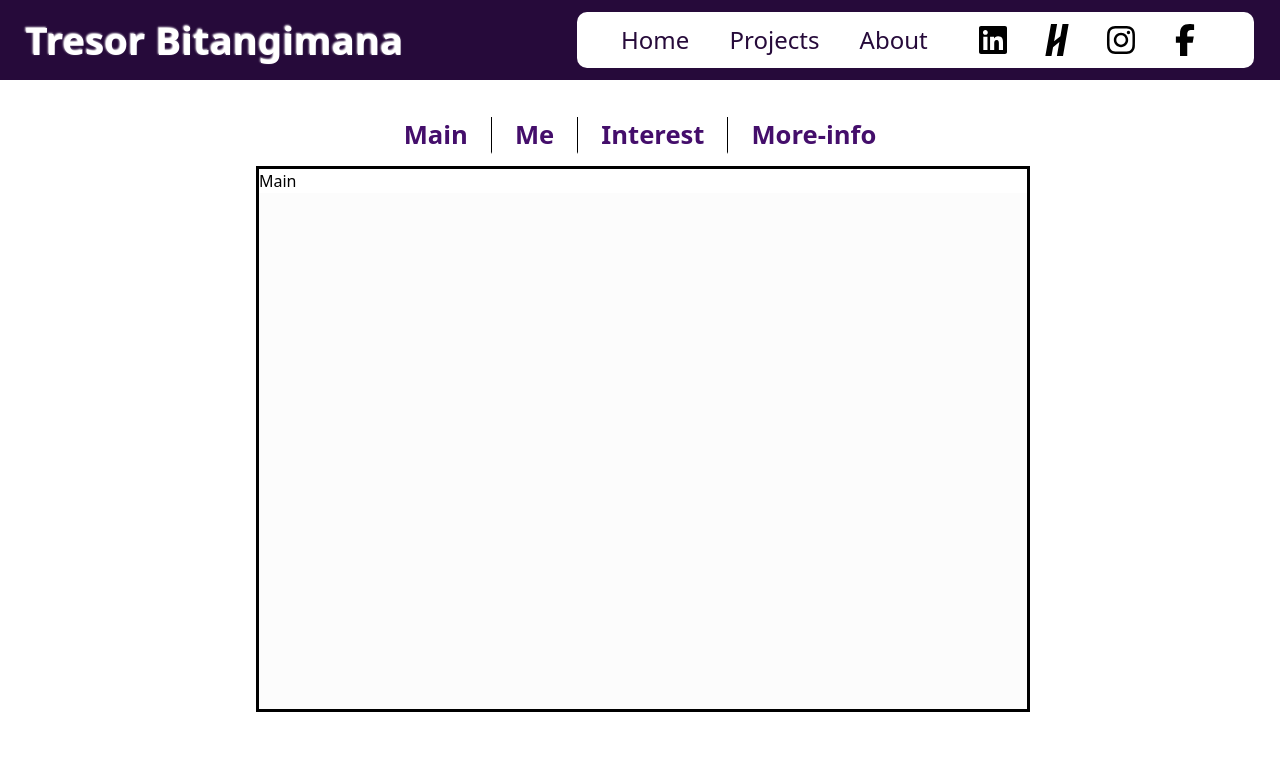
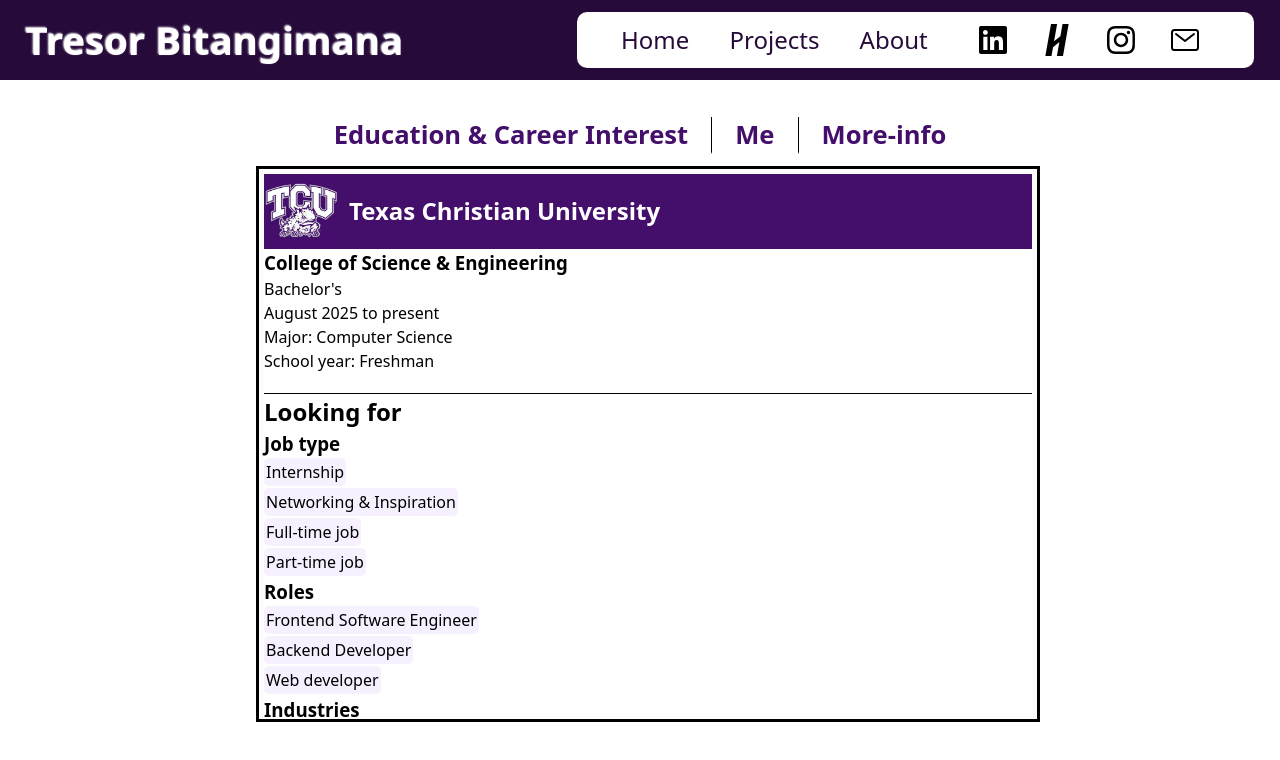
Before and after one commit to TresorBitangimana/Tresor_Portfolio, a React (Vite) app in the folder Tresor_portfolio/: page /Portfolio/About/About in a window 1280 px wide. Shown: the top 760 px of the page. Built offline with nearby package versions, Linux system fonts and the light colour scheme.

Commit message:
finished education and interest

```diff
--- a/Tresor_portfolio/src/About/About.css
+++ b/Tresor_portfolio/src/About/About.css
@@ -50,6 +50,9 @@
     width: 100%;
     border: 3px solid black;
     background-color: rgb(252, 252, 252);
+    padding: 5px;
+    overflow-y: scroll;
+    overflow-x: hidden;
 }
 
 #about-main-container{
@@ -64,3 +67,37 @@
 #about-more-info-container{
     display: none;
 }
+
+/* info content  */
+
+/* education  */
+.education-container{
+    height: auto;
+    padding-bottom: 20px;
+    border-bottom: 1px solid black;
+}
+.school-name-container{
+    display: flex;
+    align-items: center;
+    gap: 10px;
+    background-color: rgb(68, 14, 107);
+}
+
+.school-logo{
+    height: auto;
+    width: 75px;
+}
+.school-name{
+    color: white;
+    background-color: transparent;
+}
+
+/* looking for  */
+
+.looking-for{
+    background-color: rgba(223, 199, 255, 0.25);
+    width: fit-content;
+    padding: 2px;
+    margin-bottom: 2px;
+    border-radius: 5px;
+}
--- a/Tresor_portfolio/src/About/About.jsx
+++ b/Tresor_portfolio/src/About/About.jsx
@@ -1,6 +1,7 @@
 import "./About.css";
 
 import { useEffect } from "react";
+import TCULogo from "../Images/TCULogo.png";
 
 
 function About(){
@@ -12,33 +13,23 @@ function About(){
         //inside elements
         const mainContent = document.getElementById("about-main-container");
         const meContent = document.getElementById("about-me-container");
-        const interestContent = document.getElementById("about-interest-container");
         const moreInfoContent = document.getElementById("about-more-info-container");
 
         switch(content){
             case 1: mainContent.style.display = "block";
 
                     meContent.style.display = "none";
-                    interestContent.style.display = "none";
                     moreInfoContent.style.display = "none";
                     break;
             case 2: meContent.style.display = "block";
 
                     mainContent.style.display = "none";
-                    interestContent.style.display = "none";
                     moreInfoContent.style.display = "none";
                     break;
-            case 3: interestContent.style.display = "block";
+            case 3: moreInfoContent.style.display = "block";
 
                     mainContent.style.display = "none";
                     meContent.style.display = "none";
-                    moreInfoContent.style.display = "none";
-                    break;
-            case 4: moreInfoContent.style.display = "none";
-
-                    mainContent.style.display = "block";
-                    meContent.style.display = "none";
-                    interestContent.style.display = "none";
                     break;
         }
     }
@@ -52,21 +43,51 @@ function About(){
             <div className="about-content-container" id="about-content-container">
                 <nav className="about-nav" id="about-nav">
                     <ul>
-                        <li className="about-paths" id="about-main" onClick={() => changeContent(1)}>Main</li>
+                        <li className="about-paths" id="about-main" onClick={() => changeContent(1)}>Education & Career Interest</li>
                         <li className="about-paths" id="about-me" onClick={() => changeContent(2)}>Me</li>
-                        <li className="about-paths" id="about-interest" onClick={() => changeContent(3)}>Interest</li>
-                        <li className="about-paths" id="about-more-info" onClick={() => changeContent(4)}>More-info</li>
+                        <li className="about-paths" id="about-more-info" onClick={() => changeContent(3)}>More-info</li>
                     </ul>
                 </nav>
                 <div className="about-info-container">
                     <div className="about-info-content-containers" id="about-main-container">
-                        Main
+                        <div className="education-container" id="education-container">
+                            <div className="school-name-container" id="school-name-container">
+                                <img src={TCULogo} alt="TCU school logo" className="school-logo" id="school-logo" />
+                                <h2 className="school-name" id="school-name">Texas Christian University</h2>
+                            </div>
+                            <div className="education-info-container" id="education-info-container">
+                                <h3 className="collage-name" id="collage-name">College of Science & Engineering </h3>
+                                <p>Bachelor's</p>
+                                <p>August 2025 to present</p>
+                                <p>Major: Computer Science</p>
+                                <p>School year: Freshman</p>
+                            </div>
+                        </div>
+                        <div className="looking-for-container" id="looking-for-container">
+                            <h2 className="looking-for-text" id="looking-for-text">Looking for</h2>
+                            <h3 className="looking-for-type-text" id="looking-for-type-text">Job type</h3>
+                            <div className="looking-for-type" id="looking-for-type">
+                                <div className="looking-for">Internship</div>
+                                <div className="looking-for">Networking & Inspiration</div>
+                                <div className="looking-for">Full-time job</div>
+                                <div className="looking-for">Part-time job</div>
+                            </div>
+                            <h3 className="lookingfor-role-text" id="looking-for-role-text">Roles</h3>
+
+                            <div className="looking-for-roles" id="looking-for-roles">
+                                <div className="looking-for">Frontend Software Engineer</div>
+                                <div className="looking-for">Backend Developer</div>
+                                <div className="looking-for">Web developer</div>
+                            </div>
+                            <h3 className="looking-for-indutries-text" id="looking-for-industries-text">Industries</h3>
+                            <div className="looking-for-industries" id="looking-for-industries">
+                                <div className="looking-for">Information Technology</div>
+                                <div className="looking-for">Computer Networking</div>
+                            </div>
+                        </div>
                     </div>
                     <div className="about-info-content-containers" id="about-me-container">
                         Me
-                    </div>
-                    <div className="about-info-content-containers" id="about-interest-container">
-                        Interest
                     </div>
                     <div className="about-info-content-containers" id="about-more-info-container">
                         More info
--- a/Tresor_portfolio/src/App.css
+++ b/Tresor_portfolio/src/App.css
@@ -6,6 +6,8 @@
   --primary-color: rgb(68, 14, 107);
   --second-color: rgb(38, 10, 58);
   --hover-color:rgba(68, 14, 107, 0.077);
+  scroll-behavior: smooth;
+  scrollbar-width: none;
 
 }
 
--- a/Tresor_portfolio/src/Contacts/Contacts.jsx
+++ b/Tresor_portfolio/src/Contacts/Contacts.jsx
@@ -2,7 +2,7 @@ import "./Contacts.css";
 
 import { FaLinkedin } from "react-icons/fa6";
 import { FaInstagram } from "react-icons/fa6";
-import { FaFacebookF } from "react-icons/fa6";
+import { IoMailOutline } from "react-icons/io5";
 import { SiHandshake } from "react-icons/si";
 
 
@@ -12,7 +12,7 @@ function Contacts(){
             <div className="contact"><a href="#"><FaLinkedin /></a></div>
             <div className="contact"><a href="https://app.joinhandshake.com/profiles/fwtbth"><SiHandshake /></a></div>
             <div className="contact"><a href="https://www.instagram.com/treasure_1.0.1/"><FaInstagram /></a></div>
-            <div className="contact"><a href="#"><FaFacebookF /></a></div>
+            <div className="contact"><a href="mailto:bitangimanatresor@gmail.com"><IoMailOutline /></a></div>
         </div>
     );
 }
```
